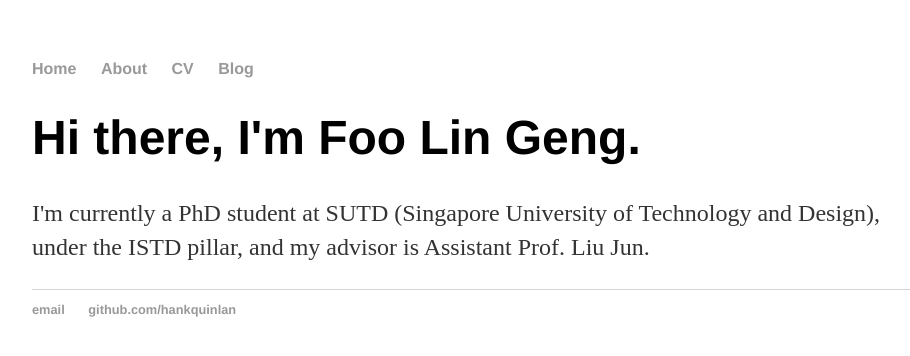
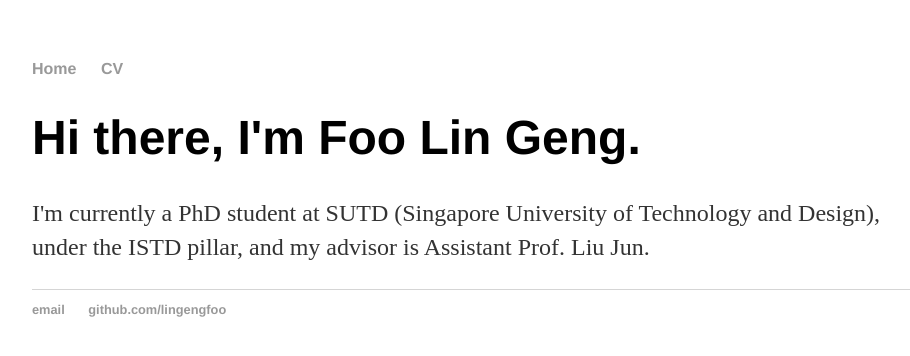
Before and after one commit to lingengfoo/lingengfoo.github.io, a Jekyll site: the page built from index.html, in a window 1280 px wide. Shown: the top 356 px of the page, without its empty margins (160-1070 px from the left). Built offline with Jekyll 4.4.1, drawn with Linux system fonts in a browser that asks for light colours.

Commit message:
Update default.html

```diff
--- a/_layouts/default.html
+++ b/_layouts/default.html
@@ -9,9 +9,9 @@
 			<nav>
 	    		<ul>
 	        		<li><a href="/">Home</a></li>
-		        	<li><a href="/about">About</a></li>
+		        	<!-- <li><a href="/about">About</a></li> -->
 	        		<li><a href="/cv">CV</a></li>
-	        		<li><a href="/blog">Blog</a></li>
+	        		<!-- <li><a href="/blog">Blog</a></li> -->
 	    		</ul>
 			</nav>
 			<div class="container">
@@ -21,8 +21,8 @@
 			</div><!-- /.container -->
 			<footer>
 	    		<ul>
-	        		<li><a href="mailto:hankquinlanhub@gmail.com">email</a></li>
-	        		<li><a href="https://github.com/hankquinlan">github.com/hankquinlan</a></li>
+	        		<li><a href="mailto:lingeng_foo@mymail.sutd.edu.sg">email</a></li>
+	        		<li><a href="https://github.com/lingengfoo">github.com/lingengfoo</a></li>
 				</ul>
 			</footer>
 		</body>
```
